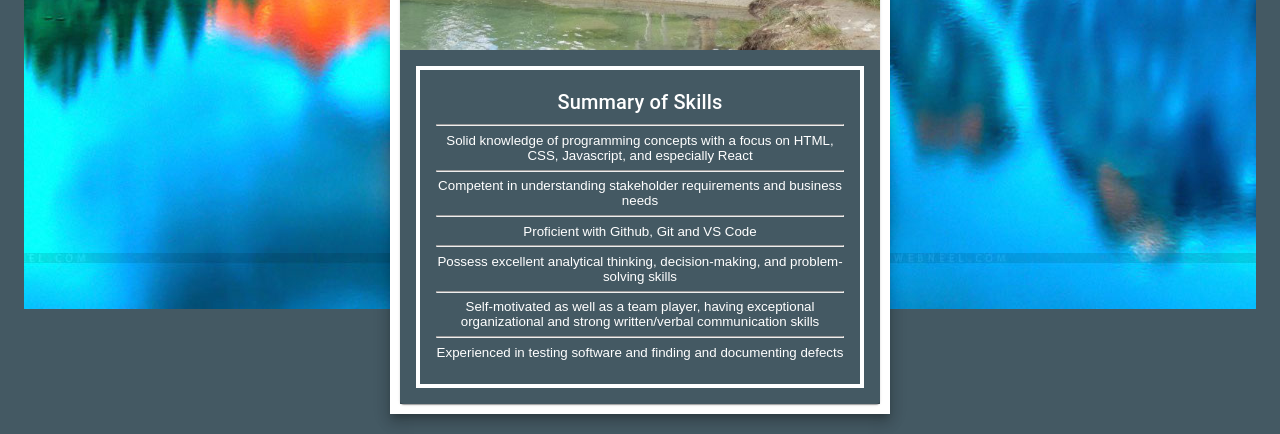
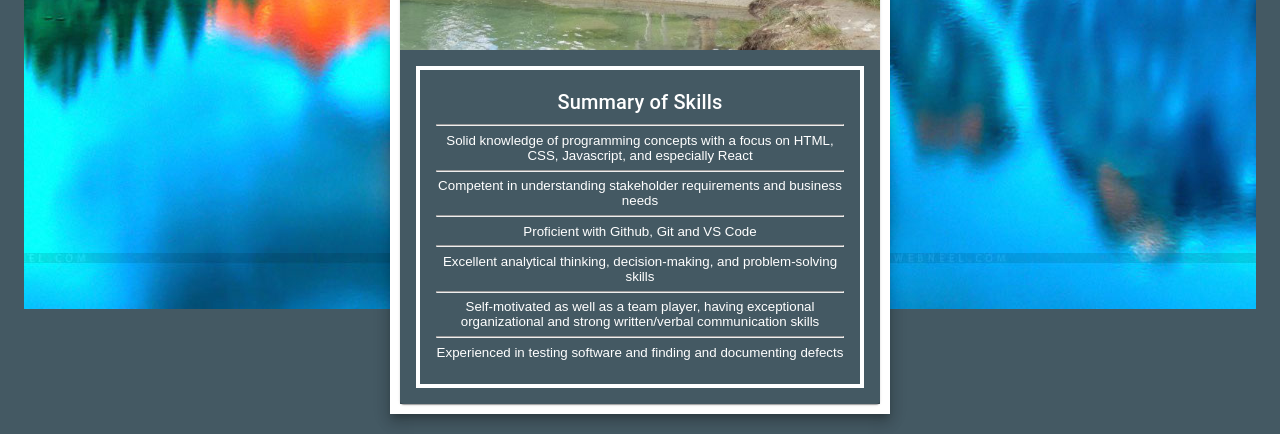
Before and after one commit to aamick/annaamick.com, a React (Create React App) app: page /skills-summary in a window 1280 px wide. Shown: the part 599-1033 px from the top of the page. Built offline with nearby package versions, Linux system fonts and the light colour scheme.

Commit message:
edit skills

```diff
--- a/src/Screens/SkillsSummary.js
+++ b/src/Screens/SkillsSummary.js
@@ -44,7 +44,7 @@ export default function SkillsSummary() {
                   <hr />
                   Proficient with Github, Git and VS Code
                   <hr />
-                  Possess excellent analytical thinking, decision-making, and problem-solving skills
+                  Excellent analytical thinking, decision-making, and problem-solving skills
                   <hr />
                   Self-motivated as well as a team player, having exceptional organizational and
                   strong written/verbal communication skills
```
